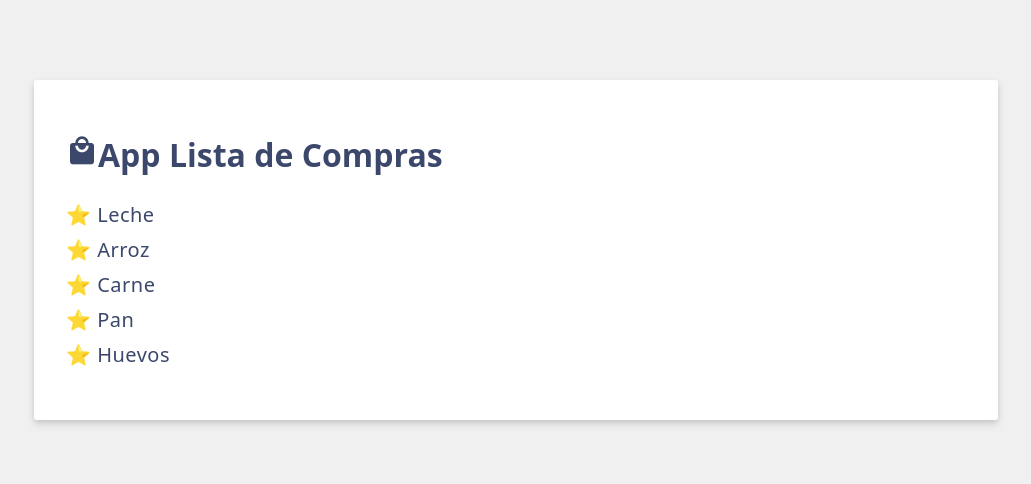
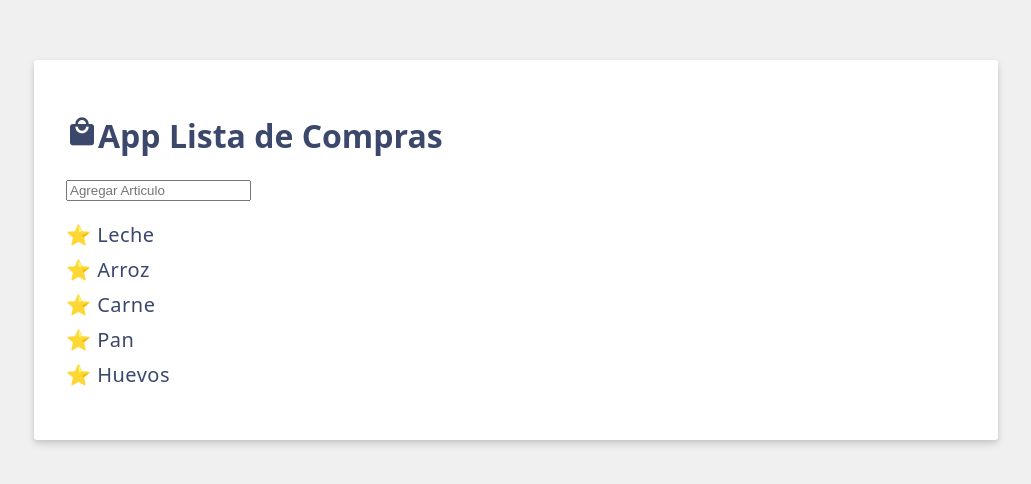
Before and after one commit to GagoPianisst/VueJs-ShoppingCart1, a Vue app: page / in a window 1280 px wide. Shown: the part 150-634 px from the top of the page, without its empty margins (124-1155 px from the left). Built offline with nearby package versions, Linux system fonts and the light colour scheme.

Commit message:
⭐FEAT: App.vue Add input text for input items

```diff
--- a/src/App.vue
+++ b/src/App.vue
@@ -12,10 +12,12 @@ const items = ref ([
   {id: 3, label:'Pan'},
   {id: 4, label:'Huevos'}
   ]);
+  const newItem = ref('');
 </script>
 
 <template>
   <h1><i :class="shoppingIcon">local_mall</i>{{ header }}</h1>
+  <input v-model="newItem" type="text" placeholder="Agregar Articulo">
   <ul>
    <li v-for="{id, label} in items" v-bind:key="id">⭐ {{ label }}</li>
   </ul>
```
